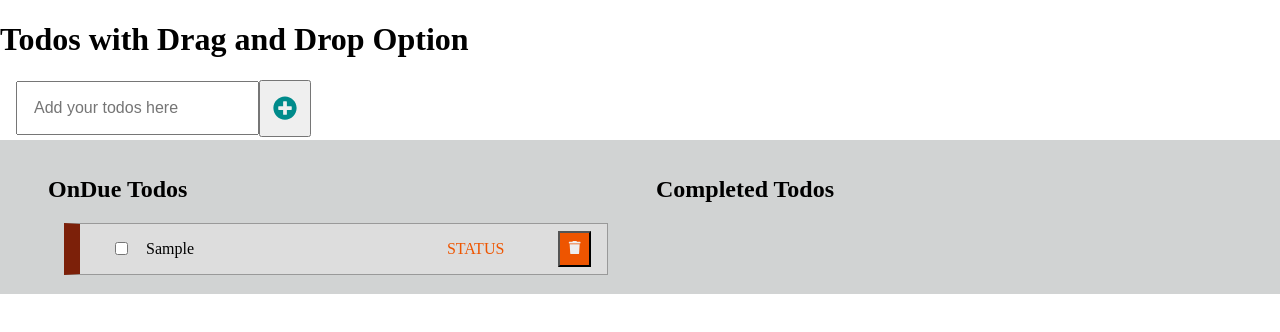
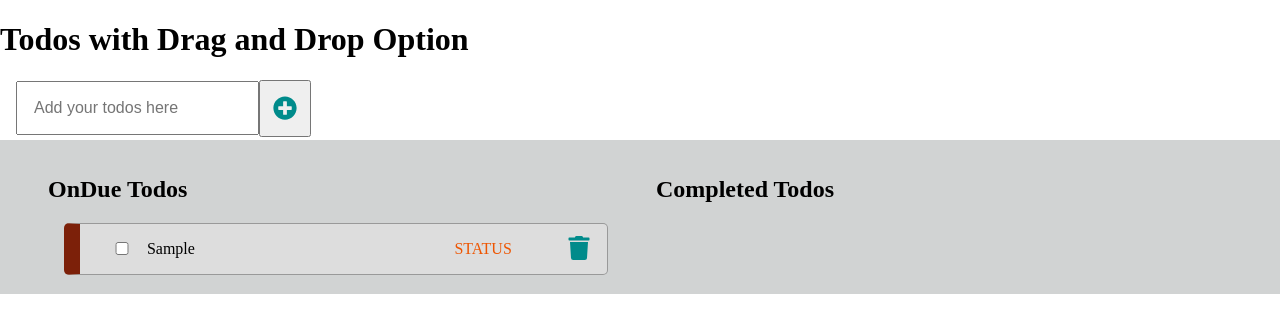
Before and after one commit to mengiefen/react-todo-app, a React (Create React App) app: page / in a window 1280 px wide. Both pictures are taken after typing "Sample" into the empty fields and a click on the button 285 px from the left and 108 px from the top of the page. Shown: the top 332 px of the page. Built offline with nearby package versions, Linux system fonts and the light colour scheme.

Commit message:
modify delete button styles

```diff
--- a/src/components/TodoCompleted/TodoCompleted.jsx
+++ b/src/components/TodoCompleted/TodoCompleted.jsx
@@ -1,6 +1,7 @@
 import React, { useState } from 'react';
 import PropTypes from 'prop-types';
 import { FaTrash } from 'react-icons/fa';
+// import { BsCheckAll } from 'react-icons/';
 import styles from './TodoCompleted.module.css';
 
 function TodoCompleted(props) {
--- a/src/components/TodoOnDue/TodoOnDue.module.css
+++ b/src/components/TodoOnDue/TodoOnDue.module.css
@@ -3,6 +3,7 @@
   justify-content: space-between;
   align-items: center;
   border: 1px solid #999;
+  border-radius: 5px;
   background-color: #ddd;
   padding: 0 1rem;
   margin: 0.2rem 1rem;
@@ -24,9 +25,11 @@
 }
 
 .todoDelete {
-  background-color: #ee5500;
-  color: #eee;
-  padding: 0.5rem;
+  background-color: transparent;
+  padding: 0;
+  border: none;
+  outline: none;
+  cursor: pointer;
 }
 
 .todoCheck {
@@ -47,3 +50,15 @@
   border: 2px solid #7c1d0c;
   border-radius: 5px;
 }
+
+.todoDelete svg {
+  color: darkcyan;
+  font-size: 20px;
+  margin-top: 2px;
+  font-size: 1.5rem;
+  transition: color 0.5s;
+}
+
+.todoDelete svg:hover {
+  color: rgb(155, 7, 7);
+}
```
